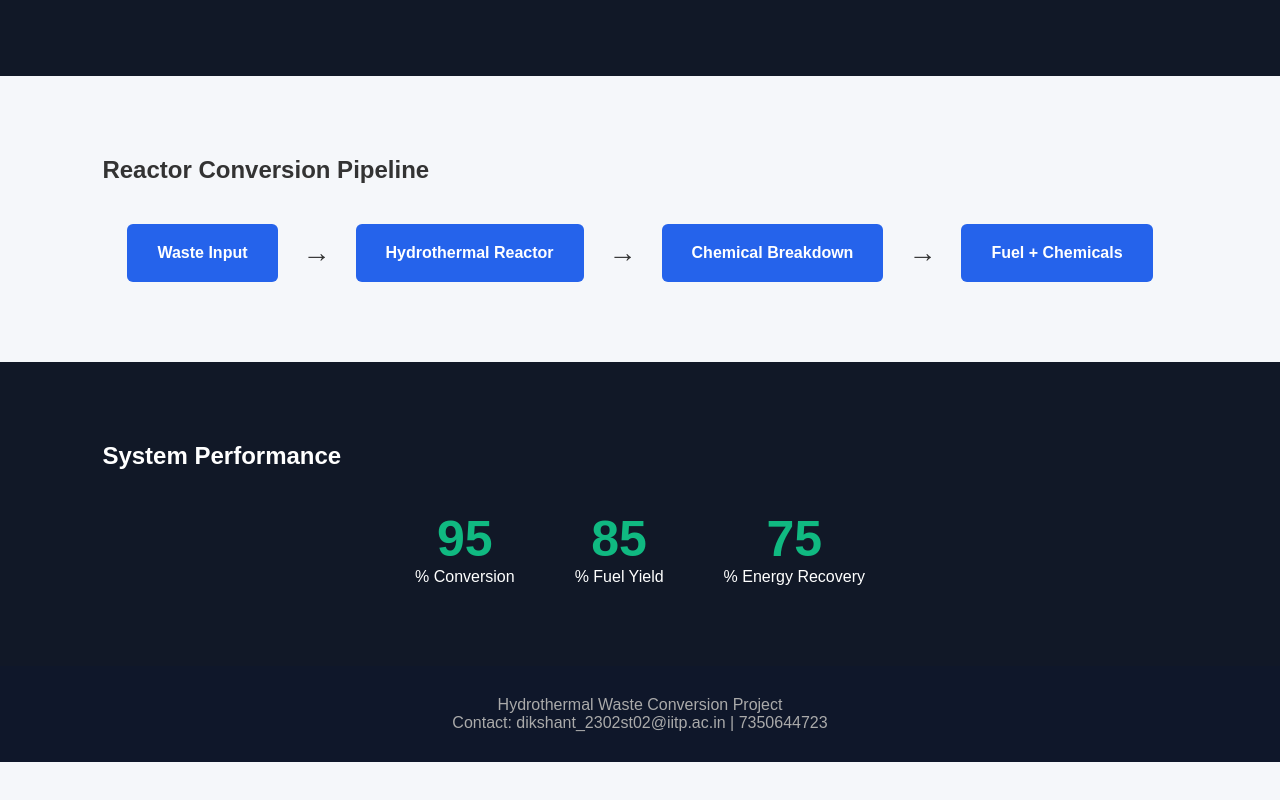
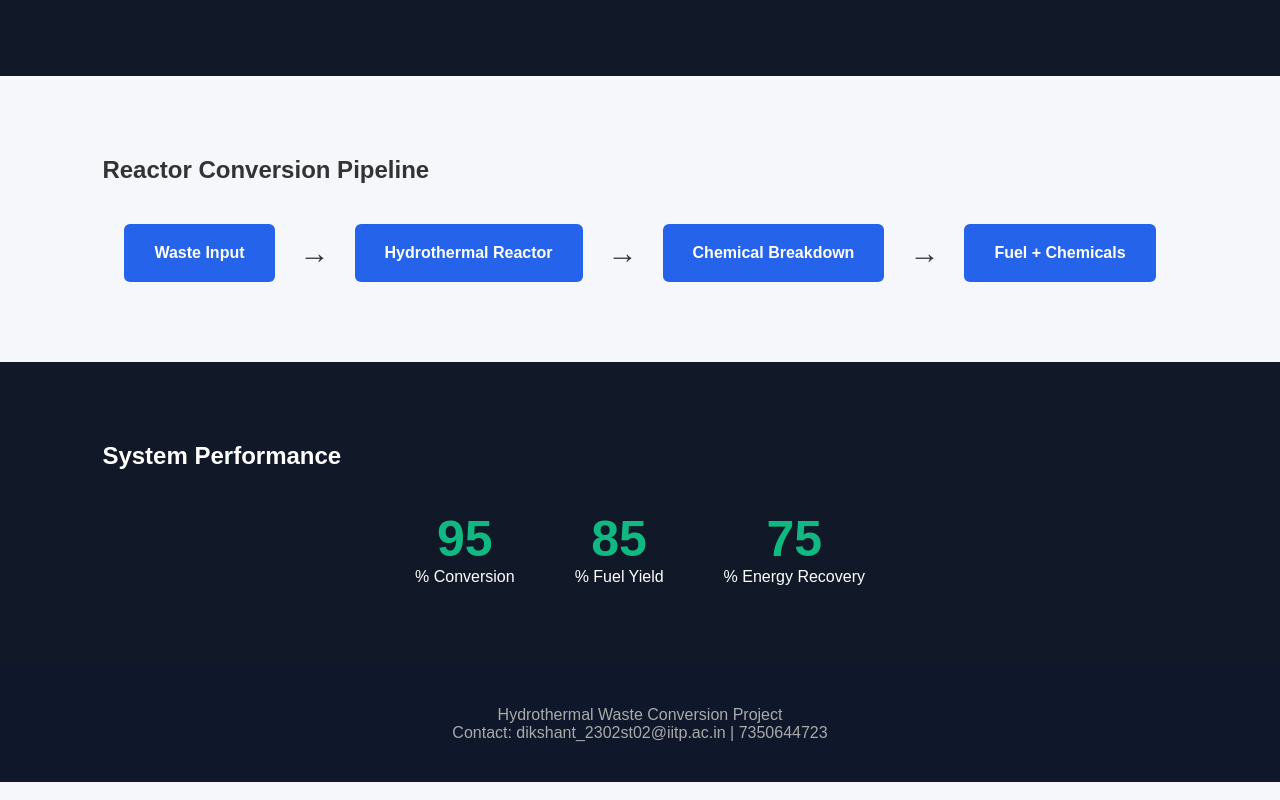
Before and after one commit to dikshantsk01/waste-to-fuel, a plain HTML site: page index.html in a window 1280 px wide. Shown: the part 993-1793 px from the top of the page. Drawn offline with Linux system fonts and the light colour scheme.

Commit message:
Update font size and footer padding in style.css

```diff
--- a/style.css
+++ b/style.css
@@ -118,7 +118,7 @@ border-radius:6px;
 }
 
 .arrow{
-font-size:28px;
+font-size:30px;
 }
 
 
@@ -147,5 +147,5 @@ footer{
 background:#0f172a;
 color:#aaa;
 text-align:center;
-padding:30px;
+padding:40px;
 }
```
